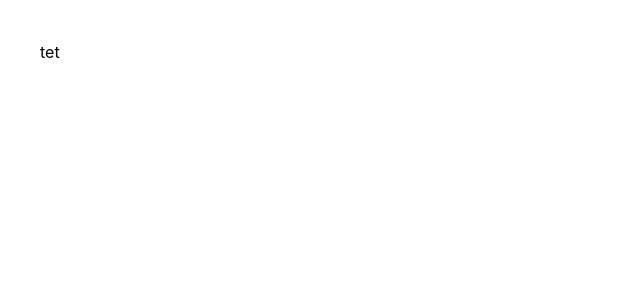
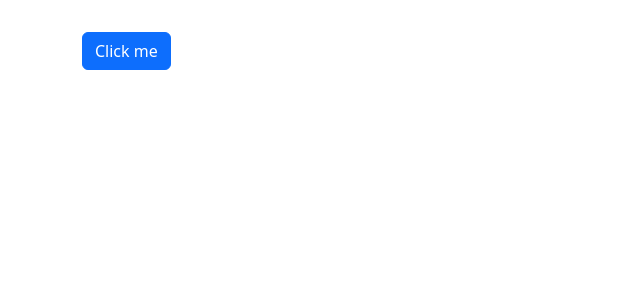
Before and after one commit to serhiisezonchyk/JS_HOMEWORKS, a React (Vite) app: page / in a window 1280 px wide. Shown: the top 300 px of the page, without its empty margins (0-640 px from the left). Built offline with nearby package versions, Linux system fonts and the light colour scheme.

Commit message:
Done/HW85

```diff
--- a/src/App.jsx
+++ b/src/App.jsx
@@ -1,10 +1,16 @@
-import './App.css'
+import './App.css';
+import Collapse from './components/Collapse';
 
 function App() {
+  const text = 'collapse me';
 
   return (
-    <>tet</>
-  )
+    <div className='vh-100'>
+      <div className='container'>
+        <Collapse text={text} opened={false} btnText='Click me' />
+      </div>
+    </div>
+  );
 }
 
-export default App
+export default App;
--- /dev/null
+++ b/src/components/Collapse.jsx
@@ -0,0 +1,47 @@
+import classNames from 'classnames';
+import React, { Component } from 'react';
+
+class Collapse extends Component {
+  constructor(props) {
+    super(props);
+    this.state = {
+      opened: props.opened,
+    };
+  }
+  handleClick = (e) => {
+    e.preventDefault();
+    this.setState({ opened: !this.state.opened });
+  };
+  render() {
+    const { text, btnText } = this.props;
+    const { opened } = this.state;
+
+    return (
+      <div>
+        <p>
+          <a
+            className='btn btn-primary'
+            data-bs-toggle='collapse'
+            href='#'
+            role='button'
+            aria-expanded={opened}
+            onClick={this.handleClick}
+          >
+            {btnText}
+          </a>
+        </p>
+        {text && (
+          <div className={classNames('collapse', { show: opened })}>
+            <div className='card card-body'>{text}</div>
+          </div>
+        )}
+      </div>
+    );
+  }
+}
+Collapse.defaultProps = {
+  text: null,
+  opened: true,
+  btnText: 'Default',
+};
+export default Collapse;
--- a/src/index.css
+++ b/src/index.css
@@ -1,3 +1,5 @@
+@import 'https://cdn.jsdelivr.net/npm/bootstrap@5.3.3/dist/css/bootstrap.min.css';
+
 :root {
   font-family: Inter, system-ui, Avenir, Helvetica, Arial, sans-serif;
   line-height: 1.5;
```
Also changed, not shown: 1 other file (tests, documents, lock files or other folders).
